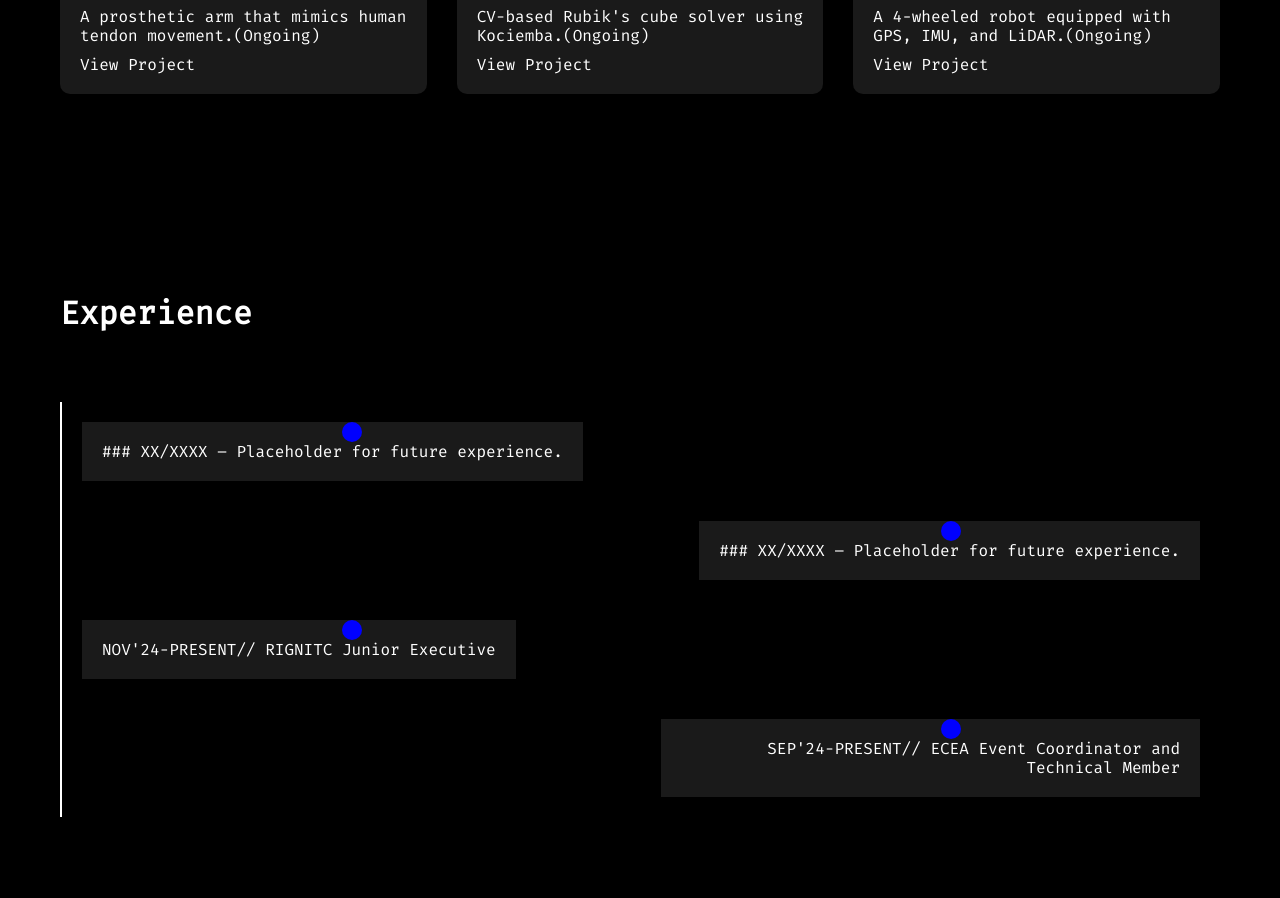
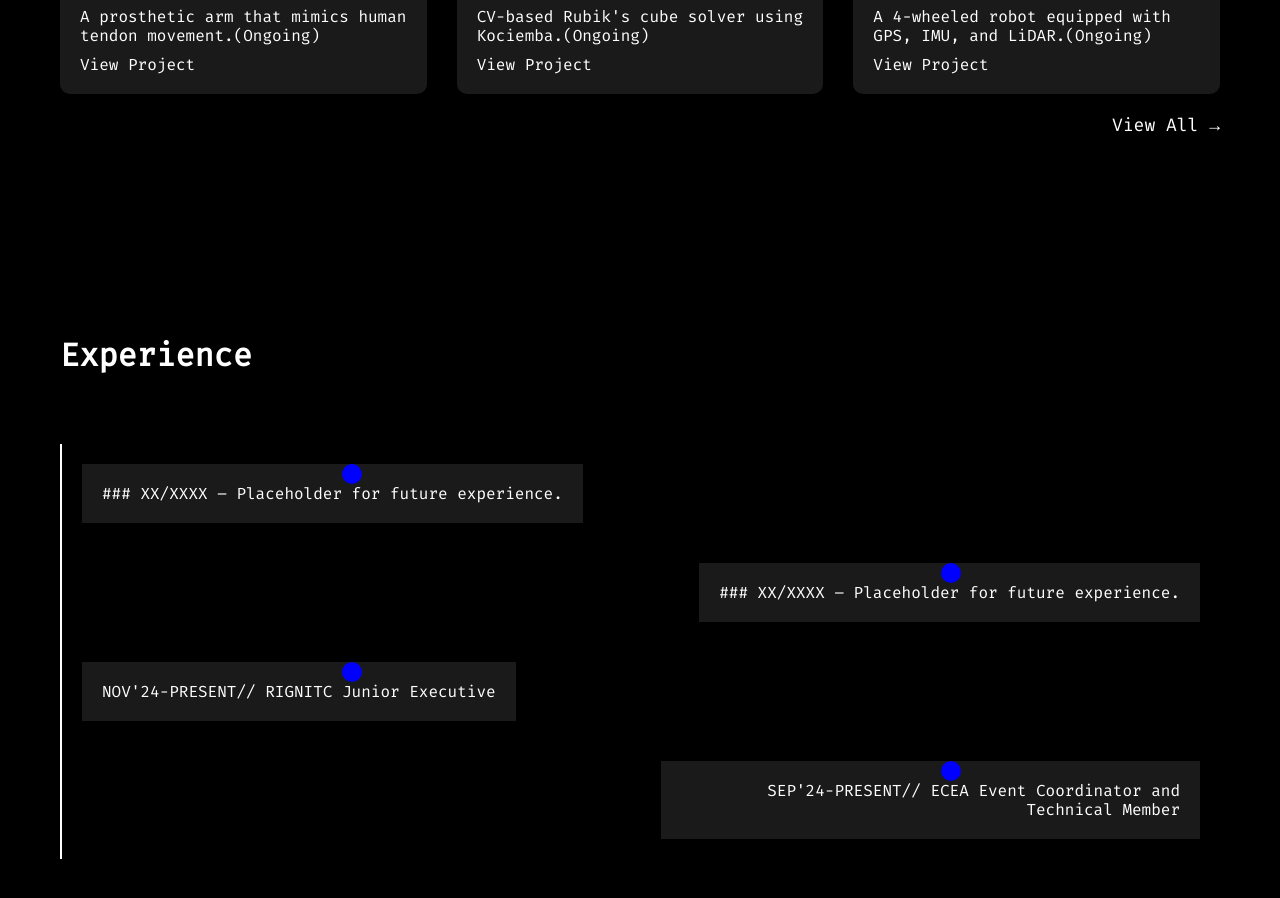
Before and after one commit to Mummanajagadeesh/P3R50N4L-P0R7F0L10, a plain HTML site: page index.html in a window 1280 px wide. Shown: the part 1486-2384 px from the top of the page. Drawn offline with Linux system fonts and the light colour scheme.

Commit message:
Update index.html

```diff
--- a/index.html
+++ b/index.html
@@ -372,6 +372,7 @@ Put your HTML text here<!DOCTYPE html>
     <div class="container">
         <h2>Projects</h2>
         <div class="projects-grid">
+            <!-- Project cards -->
             <div class="project-card">
                 <img src="https://camo.githubusercontent.com/e1e60c7a6dbe73dc2df0b9e7e6797add48d6437c1571649fa16cfb61b7317b54/68747470733a2f2f696d672e796f75747562652e636f6d2f76692f6d4154555937546e3449732f302e6a7067" alt="Prosthetic Arm" class="fade-bottom">
                 <h3>PR057H371C_4RM</h3>
@@ -391,8 +392,15 @@ Put your HTML text here<!DOCTYPE html>
                 <a href="https://github.com/Mummanajagadeesh/gpbot-v2-w" target="_blank">View Project</a>
             </div>
         </div>
+        <!-- View All button -->
+        <div style="text-align: right; margin-top: 20px;">
+            <a href="https://github.com/Mummanajagadeesh?tab=stars" target="_blank" style="color: #fff; text-decoration: none; font-size: 18px;">
+                View All →
+            </a>
+        </div>
     </div>
 </section>
+
 
     <section id="experience" class="section">
         <div class="container">
```
Lines whose indentation alone changed are shown as unchanged.
